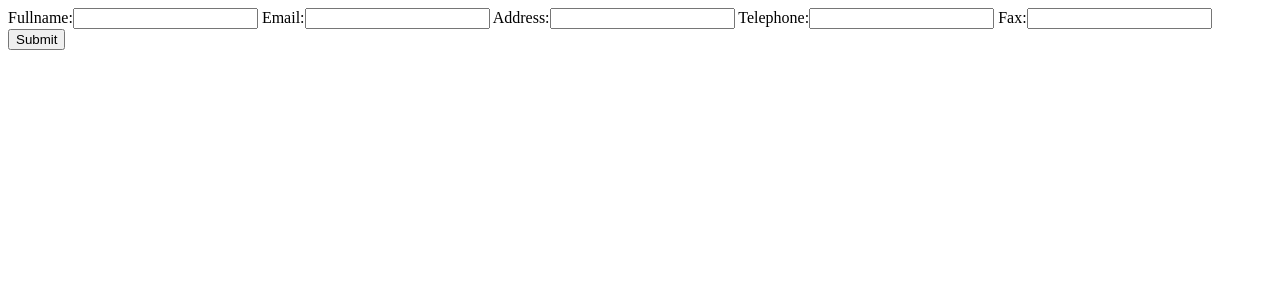
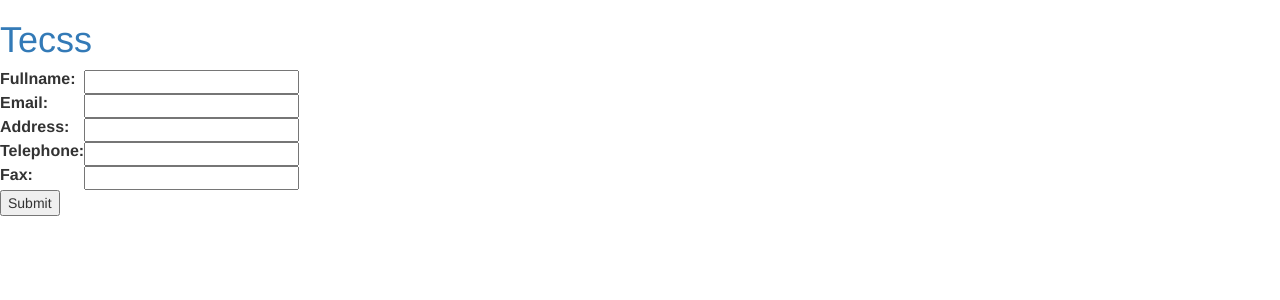
Before and after one commit to navicor90/tecss, a Django app: a page that uses tecss/templates/tecss/customer.html in a window 1280 px wide. Shown: the top 300 px of the page. Run offline with Django 3.2, Linux system fonts and the light colour scheme; some libraries are stand-ins or nearby versions.

Commit message:
base.html with customer

```diff
--- /dev/null
+++ b/tecss/templates/tecss/base.html
@@ -0,0 +1,14 @@
+{% load staticfiles %}
+<html>
+    <head>
+        <title>Tecss</title>
+        <link rel="stylesheet" href="//maxcdn.bootstrapcdn.com/bootstrap/3.2.0/css/bootstrap.min.css">
+        <link rel="stylesheet" href="//maxcdn.bootstrapcdn.com/bootstrap/3.2.0/css/bootstrap-theme.min.css">
+    </head>
+    <body>
+        <div>
+            <h1><a href="/">Tecss</a></h1>
+        </div>
+        {% block content %}(no content){% endblock %}
+    </body>
+</html>
--- a/tecss/templates/tecss/customer.html
+++ b/tecss/templates/tecss/customer.html
@@ -1,5 +1,10 @@
+{% extends 'tecss/base.html' %}
+{% block content %}
 <form action="#" method="post">
     {% csrf_token %}
-    {{ form }}
+    <table>
+        {{ form }}
+    </table>
     <input type="submit" value="Submit" />
 </form>
+{% endblock %}
```
